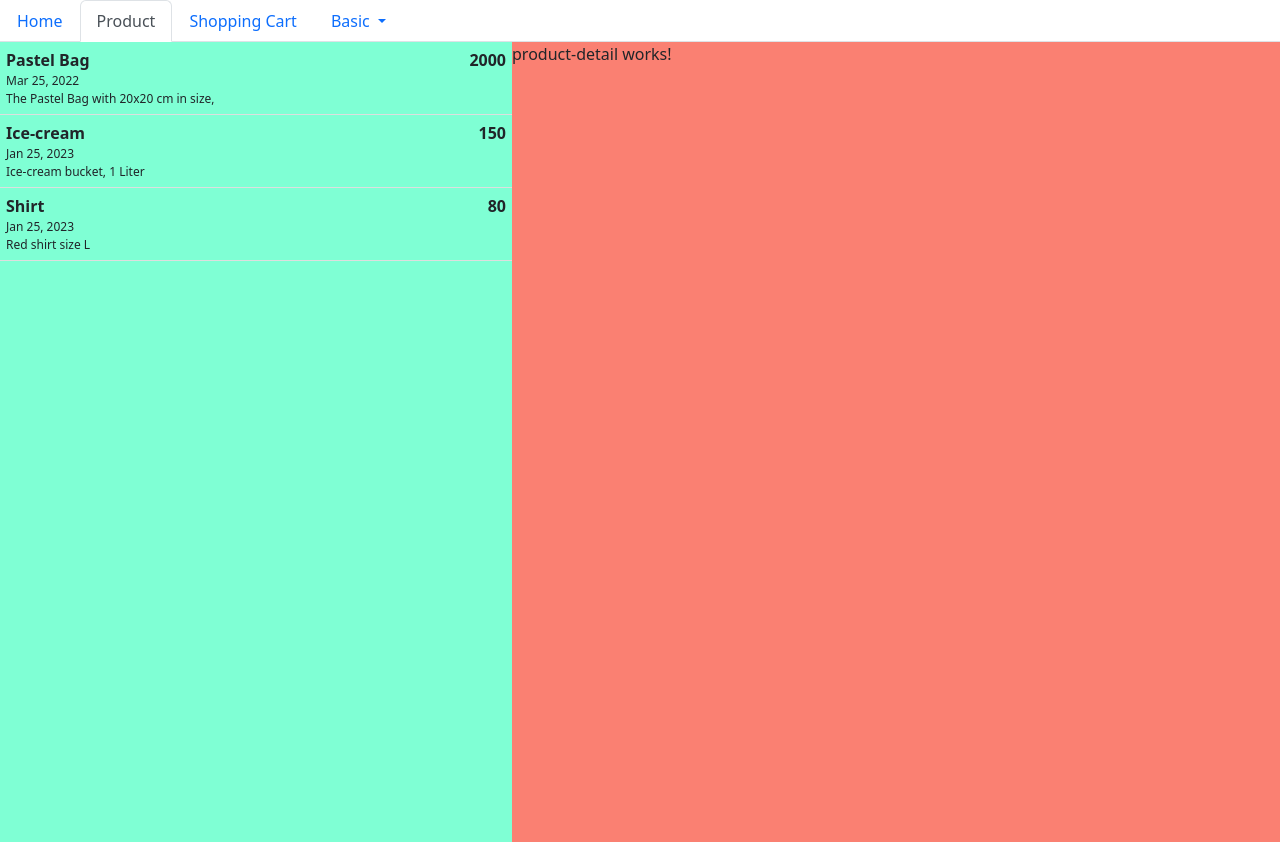
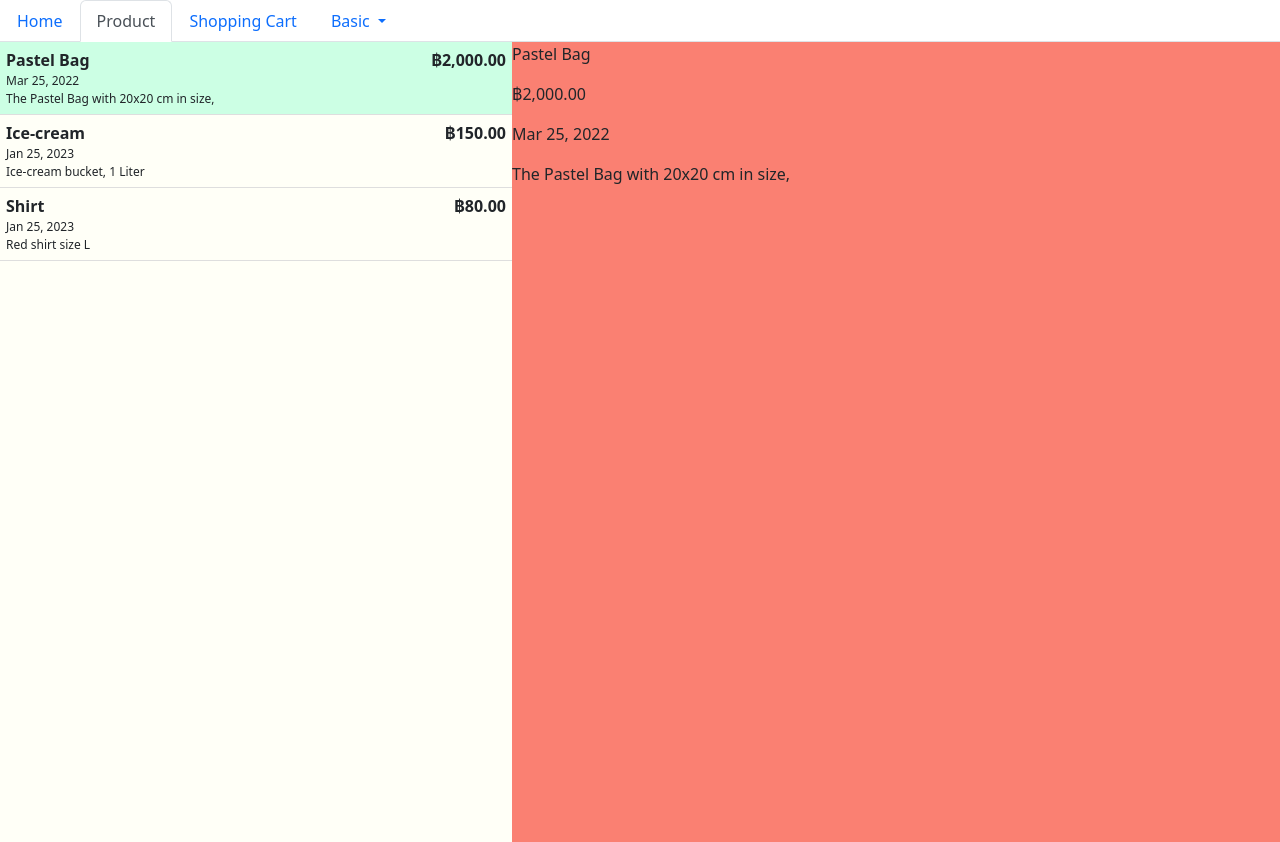
Before and after one commit to PsinaYJJJ/my-e-com-app, an Angular app: page /product/1231 in a window 1280 px wide. Built offline with nearby package versions, Linux system fonts and the light colour scheme.

Commit message:
update product-detail

```diff
--- a/src/app/app-routing.module.ts
+++ b/src/app/app-routing.module.ts
@@ -11,7 +11,7 @@ const appRoutes: Routes = [
     component: ProductComponent,
     children: [
         { path: '', component: ProductDetailComponent },
-        { path: ':id', component: ProductDetailComponent },
+        { path: ':productId', component: ProductDetailComponent },
     ],
     },
     {
--- a/src/app/models/product.model.ts
+++ b/src/app/models/product.model.ts
@@ -4,9 +4,9 @@ export class Product {
     productType : string
     description : string
     price : number
-    Stock : number
+    stock : number
     productId : number
-    ShopId : number
+    shopId : number
     createdDate : Date
     lastEdited? : Date
   }
--- a/src/app/product/product-detail/product-detail.component.html
+++ b/src/app/product/product-detail/product-detail.component.html
@@ -1 +1,18 @@
-<p>product-detail works!</p>
+<!-- <p>product-detail works!</p> -->
+<ng-container
+  *ngIf="product; then content; else notFound">
+</ng-container>
+
+<ng-template #content>
+    <div class="product-detail">
+        <p class="title">{{product?.productName | titlecase}}</p>
+        <p class="price">{{product?.price | currency:'฿':'code'}}</p>
+        <p>{{product?.createdDate | date}}</p>
+        <p>{{product?.description}}</p>
+    </div>
+  </ng-template>
+<ng-template #notFound>
+    <div class="product-detail not-found">
+        <h1>Product detail is not Found!!</h1>
+    </div>
+</ng-template>
--- a/src/app/product/product-detail/product-detail.component.ts
+++ b/src/app/product/product-detail/product-detail.component.ts
@@ -1,4 +1,7 @@
 import { Component, OnInit } from '@angular/core';
+import { ActivatedRoute, Params, Router } from '@angular/router';
+import { Product } from 'src/app/models/product.model';
+import { ProductService } from '../product.service';
 
 @Component({
   selector: 'app-product-detail',
@@ -6,10 +9,22 @@ import { Component, OnInit } from '@angular/core';
   styleUrls: ['./product-detail.component.scss']
 })
 export class ProductDetailComponent implements OnInit {
-
-  constructor() { }
-
+  public product: Product | undefined
+  private productId: number
+  constructor(private route: ActivatedRoute,
+    private productService: ProductService,
+    private router: Router,
+    ) {}
   ngOnInit(): void {
+    this.route.params.subscribe((params: Params) => {
+      this.productId = Number(params['productId'])
+      if(this.productId){
+        console.log("this.productId", this.productId)
+        this.product = this.productService.getProductbyProductId(this.productId)
+      }else if(!params['productId']){
+        this.productId = this.productService.getFirstProductId()
+        this.router.navigate([this.productId], { relativeTo: this.route });
+      }
+    });
   }
-
 }
--- a/src/app/product/product-lists/product-lists.component.html
+++ b/src/app/product/product-lists/product-lists.component.html
@@ -1,10 +1,13 @@
 <!-- <p>product-lists works!</p> -->
 <ng-template [ngIf]="products.length > 0">
-    <div class="product"
-    *ngFor="let product of products">
+    <div class="product-list"
+    *ngFor="let product of products"
+    routerLink="{{product.productId}}"
+    routerLinkActive="active"
+    (click)="onSelectProduct(product)">
     <div class="header">
         <p class="title">{{product.productName | titlecase}}</p>
-        <p class="price">{{product.price}}</p>
+        <p class="price">{{product.price | currency:'฿':'code'}}</p>
     </div>
     <div class="detail">
         <p>{{product.createdDate | date}}</p>
--- a/src/app/product/product-lists/product-lists.component.scss
+++ b/src/app/product/product-lists/product-lists.component.scss
@@ -1,4 +1,4 @@
-.product{
+.product-list{
     padding: 6px;
     border-bottom: 1px solid rgb(222, 222, 222);
     p{
@@ -14,4 +14,12 @@
         font-weight: lighter;
         font-size: 12px;
     }
+    &:hover{
+        cursor: pointer;
+        background-color: rgba(157, 0, 255, 0.1);;
+    }
+    &.active{
+        cursor: pointer;
+        background-color: rgba(0, 255, 149, 0.2);;
+    }
 }
--- a/src/app/product/product-lists/product-lists.component.ts
+++ b/src/app/product/product-lists/product-lists.component.ts
@@ -1,4 +1,5 @@
 import { Component, OnInit } from '@angular/core';
+import { ActivatedRoute, Router } from '@angular/router';
 import { Product } from 'src/app/models/product.model';
 import { ProductService } from '../product.service';
 
@@ -9,10 +10,17 @@ import { ProductService } from '../product.service';
 })
 export class ProductListsComponent implements OnInit {
   public products:Product[]
-  constructor(private productService: ProductService) {}
+  constructor(private productService: ProductService,
+    private router: Router,
+    private route: ActivatedRoute,
+    ) {}
 
   ngOnInit(): void {
     this.products = this.productService.getProducts()
   }
 
+  onSelectProduct(product:Product){
+    // console.log(product)
+    // this.router.navigate([product.productId], { relativeTo: this.route });
+  }
 }
--- a/src/app/product/product.component.scss
+++ b/src/app/product/product.component.scss
@@ -6,7 +6,7 @@ $right-min-width: 200px;
     flex-direction: row;
     height: 100vh;
     .content-left{
-        background-color: aquamarine;
+        background-color: rgb(255, 255, 247);
         width: $left-width;
         min-width: $left-min-width;
     }
--- a/src/app/product/product.service.ts
+++ b/src/app/product/product.service.ts
@@ -11,9 +11,9 @@ export class ProductService {
       description : "The Pastel Bag with 20x20 cm in size,",
       productType : "Bag",
       price : 2000,
-      Stock : 5,
-      productId : 1,
-      ShopId : 123,
+      stock : 5,
+      productId : 1231,
+      shopId : 123,
       createdDate : new Date("2022-03-25"),
     },
     {
@@ -21,9 +21,9 @@ export class ProductService {
       description : "Ice-cream bucket, 1 Liter",
       productType : "Food",
       price : 150,
-      Stock : 10,
-      productId : 2,
-      ShopId : 123,
+      stock : 10,
+      productId : 1232,
+      shopId : 123,
       createdDate : new Date("2023-01-25"),
     },
     {
@@ -31,9 +31,9 @@ export class ProductService {
       description : "Red shirt size L",
       productType : "Shirt",
       price : 80,
-      Stock : 1000,
-      productId : 6,
-      ShopId : 456,
+      stock : 1000,
+      productId : 4566,
+      shopId : 456,
       createdDate : new Date("2023-01-25"),
     },
   ]
@@ -42,4 +42,10 @@ export class ProductService {
   getProducts(){
     return this.products.slice()
   }
+  getFirstProductId(){
+    return this.products.slice()[0].productId
+  }
+  getProductbyProductId(productId:Number): Product | undefined{
+    return this.products.find(product => product.productId === productId)
+  }
 }
```
